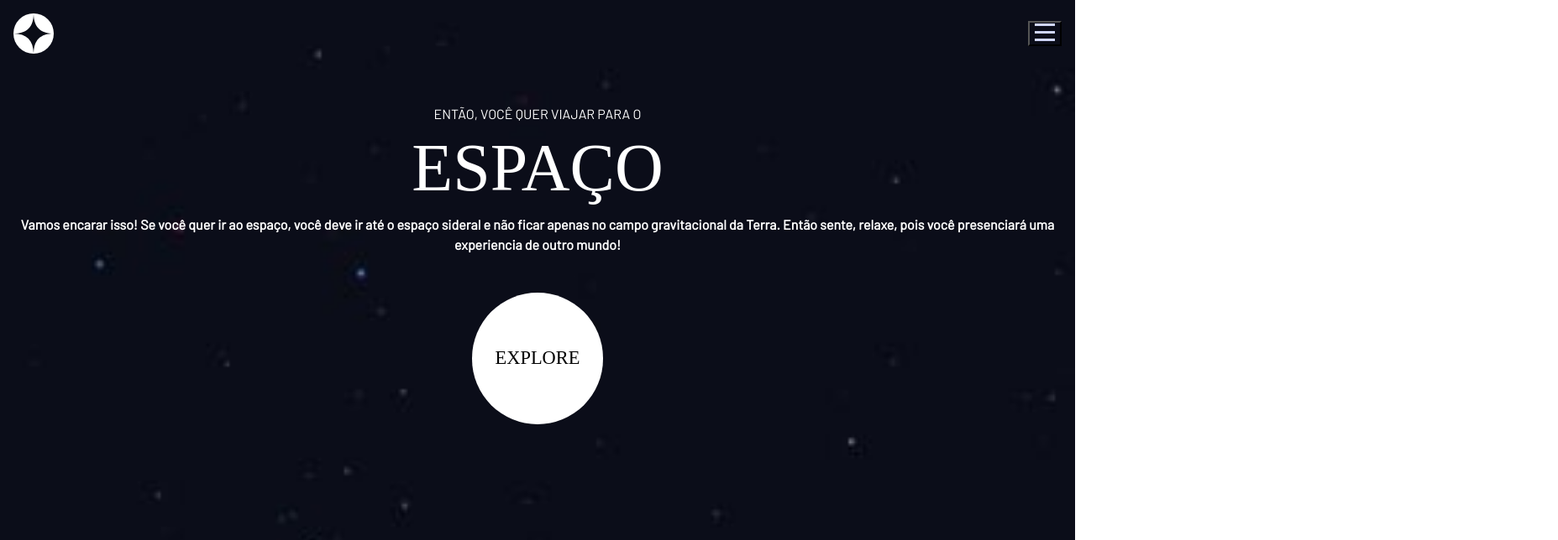
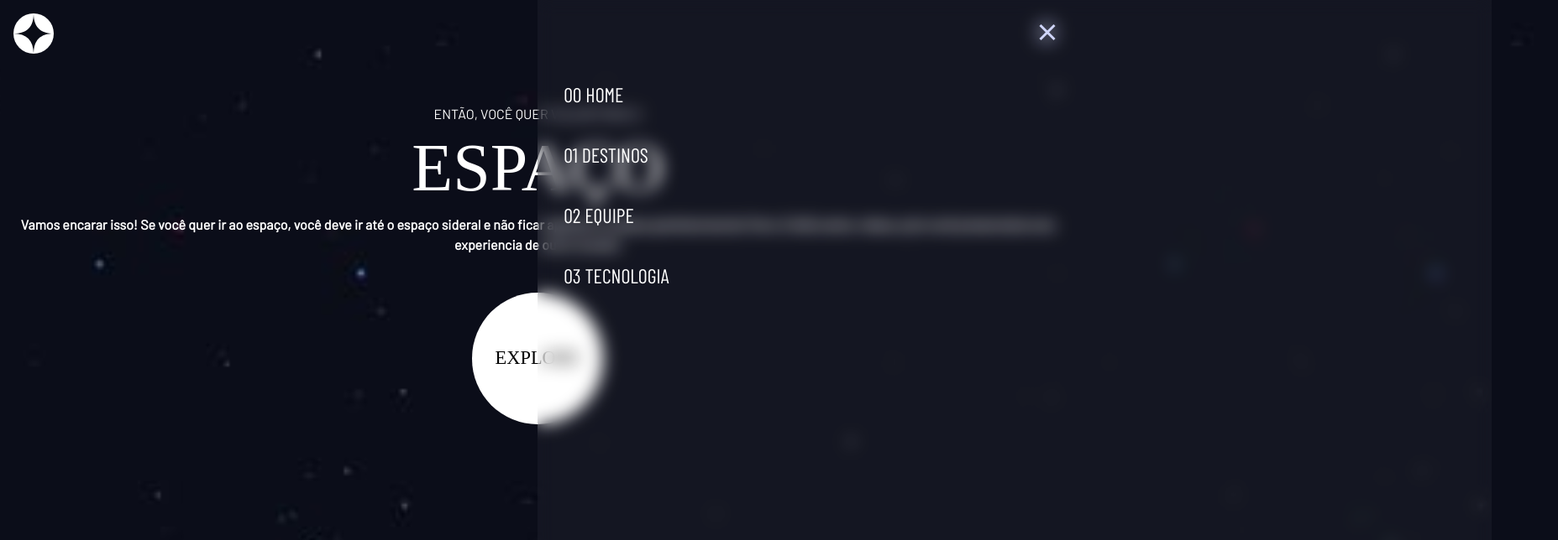
Before and after one commit to JeanLamego/siteTurismoEspacial, a plain HTML site: page index.html in a window 1280 px wide. Both pictures are taken after a click on the button 1244 px from the left and 40 px from the top of the page. Shown: the top 644 px of the page at 84% size, 1855 px wide, since content can reach past the window. Drawn offline with nearby package versions, Linux system fonts and the light colour scheme; a web font is replaced by a local one.

Commit message:
sidebar toggle active

```diff
--- a/css/style.css
+++ b/css/style.css
@@ -10,6 +10,7 @@ body{
     background-size: cover;
     color: white;
     margin: 1em;
+    overflow-x: hidden;
 
 
 }
@@ -21,8 +22,7 @@ body{
 .nav-bar{
     display: none;
     font-family: 'Barlow Condensed', sans-serif;
-    /* display: block;
-    position: absolute; */
+    position: absolute;
     width: calc(100% - 9rem);
     height: 100%;
     left: 50%;
@@ -30,6 +30,10 @@ body{
     background: rgba(255, 255, 255, 0.04);
     backdrop-filter: blur(10px);
 
+}
+.nav-bar.mostra{
+    display: block;
+    position: absolute;
 }
 
 .nav-bar a {
@@ -46,14 +50,15 @@ body{
 }
 .menu-btn{
     background: none;
+    border: none;
     cursor: pointer;
 }
 .close-bar{
     position: relative;
-    width:calc(100% + 5em);
+    width:calc(100% + 5.9em);
     background: none;
     border: none;
-    margin-top: 1em;
+    margin-top: 2em;
     cursor:pointer;
 }
 
--- a/index.html
+++ b/index.html
@@ -33,6 +33,6 @@
     </div>
 
   </main>
-
+  <script type="text/javascript" src="./js/script.js"></script>
 </body>
 </html>
--- a/js/script.js
+++ b/js/script.js
@@ -5,3 +5,20 @@
 //         console.log("destinations");
 //     })
 // })
+
+const navBar = document.querySelector('.nav-bar');
+const closeBar = document.querySelector('.nav-button.mostra');
+
+// const closeBtn= addEventListener('click', function(){
+//     navBar.classList.toggle("mostra");
+// })
+const closeBtn=addEventListener('click', function(){
+    closeBar.classList.toggle("");
+})
+
+const openBtn= addEventListener('click', function(){
+navBar.classList.toggle("mostra");
+})
+// $('.menu-btn').click(function(){
+// $('.nav-bar').toggleClass('mostra')
+// });
```
